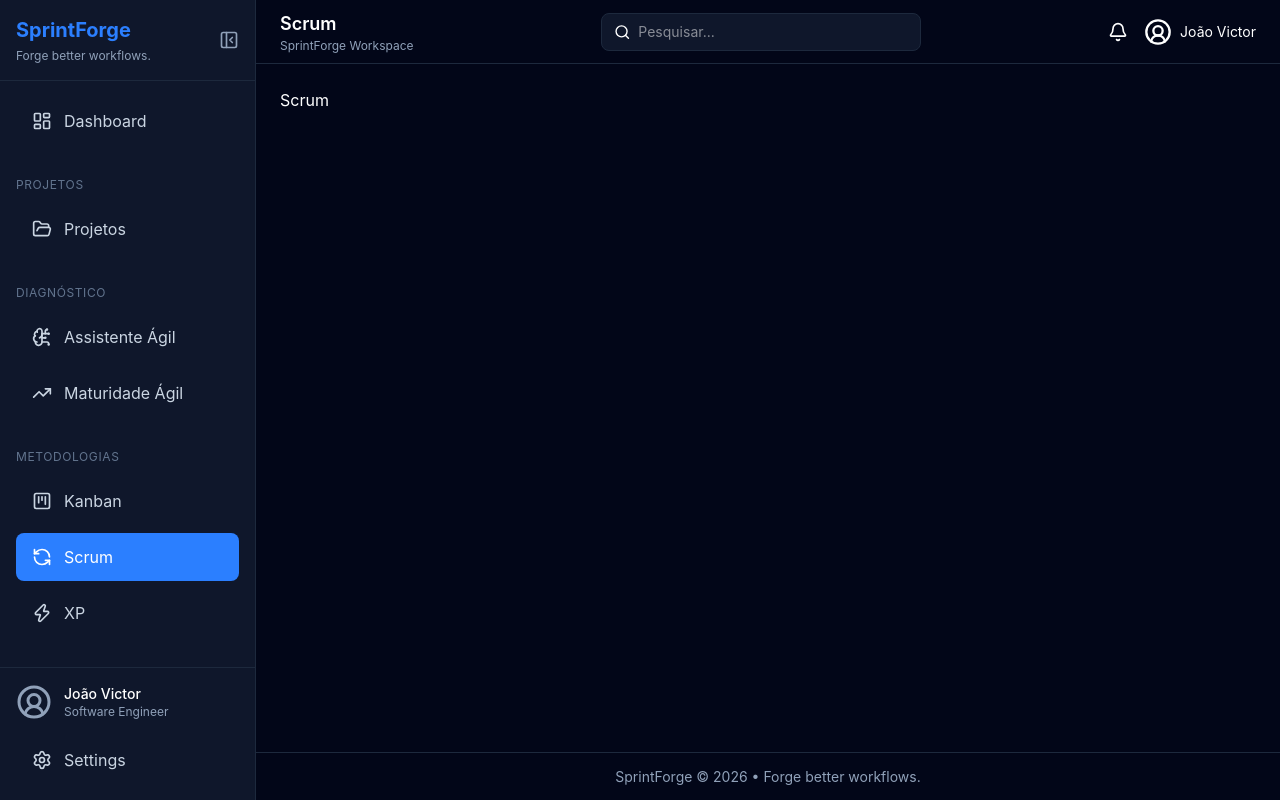
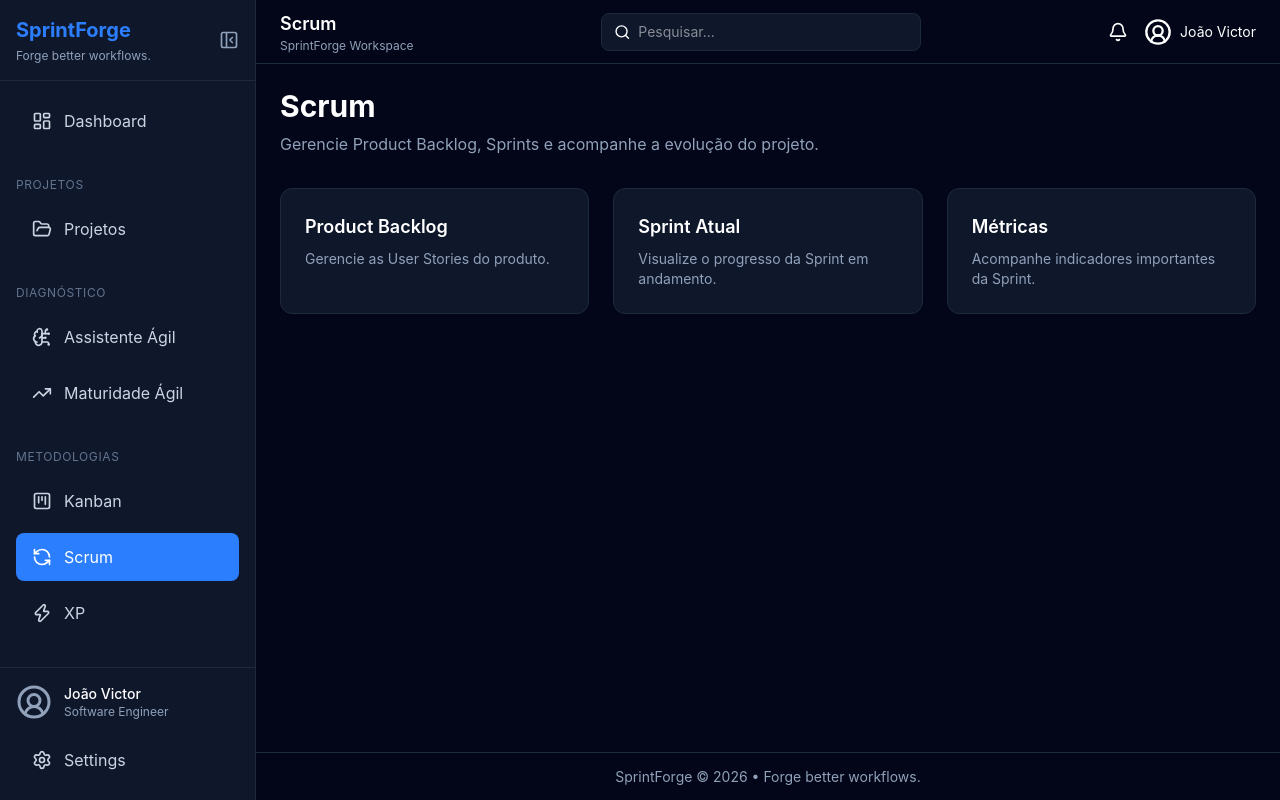
Before and after one commit to dev-joaovb/sprintforge, a React (Vite) app in the folder frontend/: page /scrum in a window 1280 px wide. Built offline with nearby package versions, Linux system fonts and the light colour scheme.

Commit message:
Sprint 9, SCRUM: Product Backlog

```diff
--- a/frontend/src/features/scrum/components/ProductBacklog.jsx
+++ b/frontend/src/features/scrum/components/ProductBacklog.jsx
@@ -0,0 +1,23 @@
+import initialStories from "../data/initialStories";
+import UserStoryCard from "./UserStoryCard";
+
+const ProductBacklog = () => {
+  return (
+    <div
+      className="
+        flex
+        flex-col
+        gap-4
+      "
+    >
+      {initialStories.map((story) => (
+        <UserStoryCard
+          key={story.id}
+          story={story}
+        />
+      ))}
+    </div>
+  );
+};
+
+export default ProductBacklog;
--- a/frontend/src/features/scrum/components/UserStoryCard.jsx
+++ b/frontend/src/features/scrum/components/UserStoryCard.jsx
@@ -0,0 +1,67 @@
+const priorityColors = {
+  Baixa: "bg-green-500/20 text-green-400",
+  Média: "bg-yellow-500/20 text-yellow-400",
+  Alta: "bg-red-500/20 text-red-400",
+};
+
+const UserStoryCard = ({ story }) => {
+  return (
+    <div
+      className="
+        bg-slate-800
+        border
+        border-slate-700
+        rounded-lg
+        p-4
+        transition-all
+        duration-200
+        hover:-translate-y-1
+        hover:border-blue-500
+        hover:shadow-xl
+        cursor-pointer
+      "
+    >
+      {/* Título */}
+      <h3 className="font-semibold text-white">
+        {story.title}
+      </h3>
+
+      {/* Descrição */}
+      <p className="text-sm text-slate-400 mt-2">
+        {story.description}
+      </p>
+
+      {/* Rodapé */}
+      <div className="flex justify-between items-center mt-4">
+
+        <span
+          className={`
+            text-xs
+            px-2
+            py-1
+            rounded-full
+            ${priorityColors[story.priority]}
+          `}
+        >
+          {story.priority}
+        </span>
+
+        <span
+          className="
+            bg-blue-600/20
+            text-blue-400
+            text-xs
+            px-2
+            py-1
+            rounded-full
+          "
+        >
+          {story.storyPoints} SP
+        </span>
+
+      </div>
+    </div>
+  );
+};
+
+export default UserStoryCard;
--- a/frontend/src/features/scrum/data/initialStories.js
+++ b/frontend/src/features/scrum/data/initialStories.js
@@ -0,0 +1,22 @@
+const initialStories = [
+  {
+    id: 1,
+    title: "Login de usuários",
+    description: "Como usuário, quero acessar minha conta para utilizar o sistema.",
+    priority: "Alta",
+    storyPoints: 5,
+    status: "Backlog",
+    assignee: "João"
+  },
+  {
+    id: 2,
+    title: "Cadastro de projetos",
+    description: "Como administrador, quero cadastrar projetos para organizar o trabalho.",
+    priority: "Média",
+    storyPoints: 8,
+    status: "Backlog",
+    assignee: ""
+  },
+];
+
+export default initialStories;
--- a/frontend/src/features/scrum/pages/ScrumPage.jsx
+++ b/frontend/src/features/scrum/pages/ScrumPage.jsx
@@ -1,5 +1,49 @@
+import PageHeader from "../../../components/ui/PageHeader";
+import Card from "../../../components/ui/Card";
+
 const ScrumPage = () => {
-  return <h1>Scrum</h1>;
+  return (
+    <>
+      <PageHeader
+        title="Scrum"
+        subtitle="Gerencie Product Backlog, Sprints e acompanhe a evolução do projeto."
+      />
+
+      <div className="grid grid-cols-1 lg:grid-cols-3 gap-6">
+
+        <Card>
+          <h2 className="text-lg font-semibold">
+            Product Backlog
+          </h2>
+
+          <p className="text-slate-400 mt-2 text-sm">
+            Gerencie as User Stories do produto.
+          </p>
+        </Card>
+
+        <Card>
+          <h2 className="text-lg font-semibold">
+            Sprint Atual
+          </h2>
+
+          <p className="text-slate-400 mt-2 text-sm">
+            Visualize o progresso da Sprint em andamento.
+          </p>
+        </Card>
+
+        <Card>
+          <h2 className="text-lg font-semibold">
+            Métricas
+          </h2>
+
+          <p className="text-slate-400 mt-2 text-sm">
+            Acompanhe indicadores importantes da Sprint.
+          </p>
+        </Card>
+
+      </div>
+    </>
+  );
 };
 
 export default ScrumPage;
```
